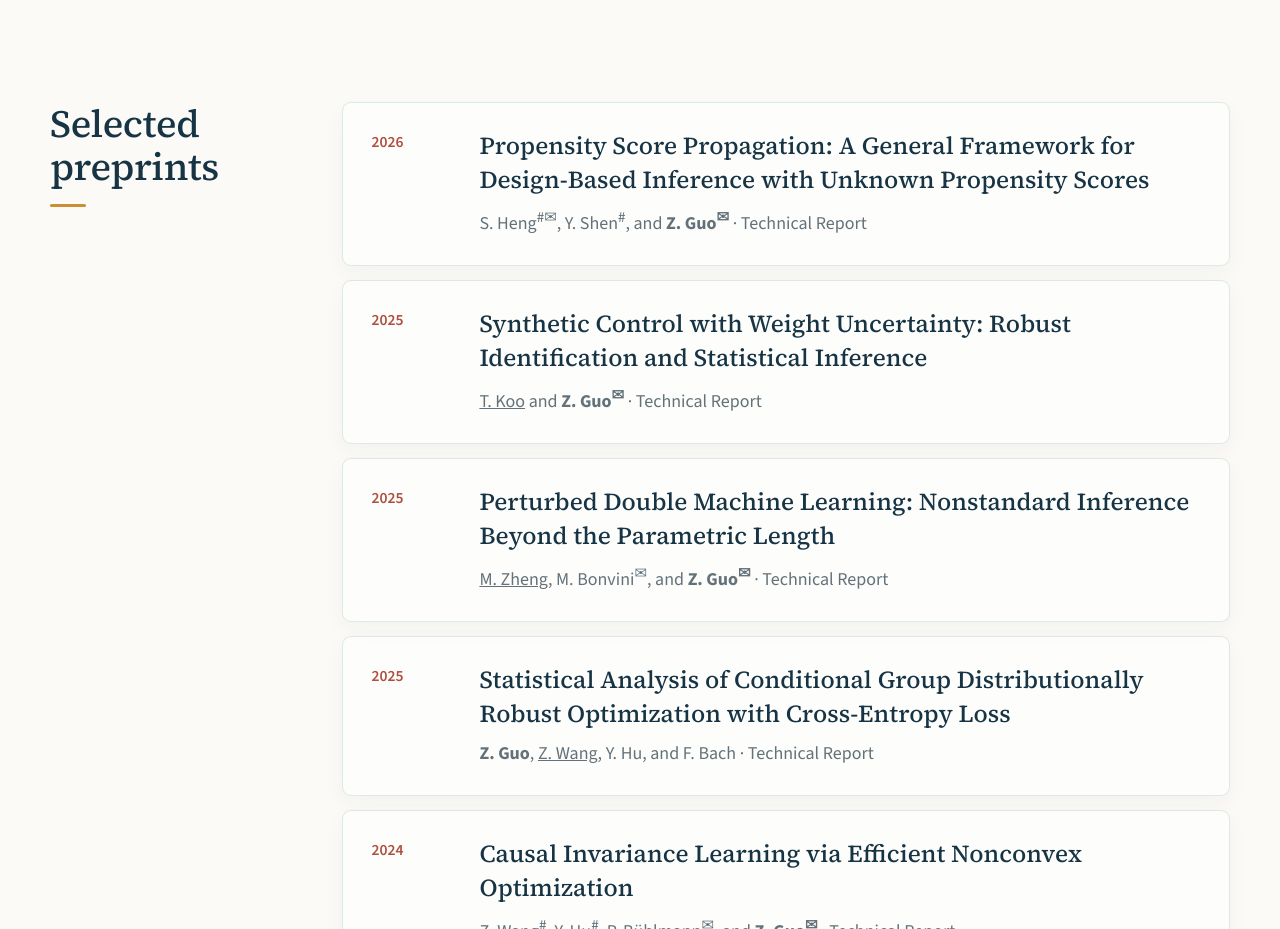
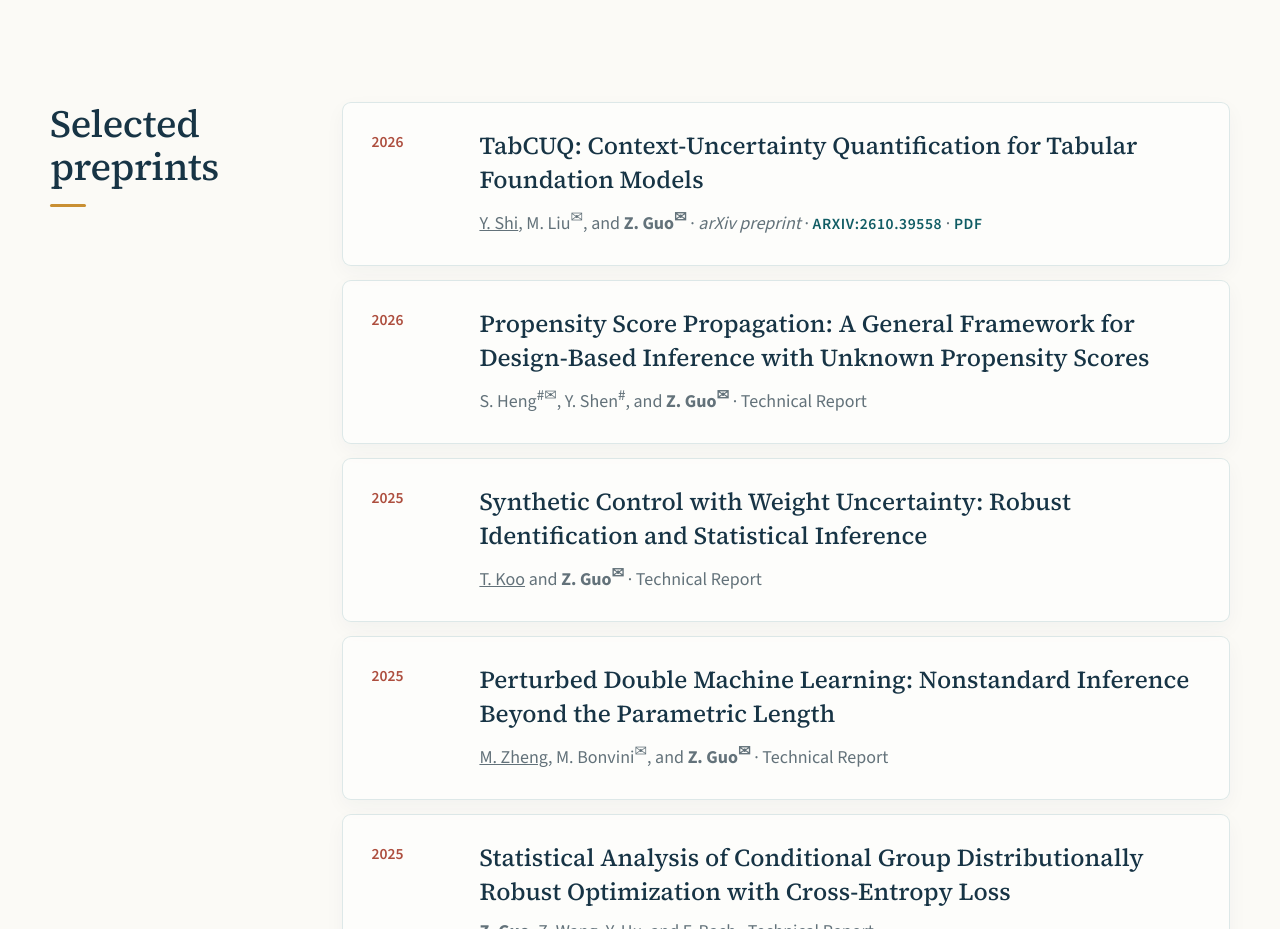
Before and after one commit to zijguo/zijguo.github.io, a plain HTML site: page index.html in a window 1280 px wide. Shown: the part 7260-8189 px from the top of the page. Drawn offline with nearby package versions, Linux system fonts and the light colour scheme.

Commit message:
Feature TabCUQ as representative work on homepage and CV

```diff
--- a/index.html
+++ b/index.html
@@ -315,6 +315,10 @@
       <ol class="publication-list preprint-list">
         <li>
           <span class="pub-year">2026</span>
+          <div><h3><a href="https://arxiv.org/abs/2610.39558">TabCUQ: Context-Uncertainty Quantification for Tabular Foundation Models</a></h3><p><u>Y. Shi</u>, M. Liu<sup>✉</sup>, and <strong>Z. Guo<sup>✉</sup></strong> · <em>arXiv preprint</em> · <a class="meta-link" href="https://arxiv.org/abs/2610.39558">arXiv:2610.39558</a> · <a class="meta-link" href="arxiv/TabCUQ.pdf">PDF</a></p></div>
+        </li>
+        <li>
+          <span class="pub-year">2026</span>
           <div><h3><a href="https://arxiv.org/abs/2601.13150">Propensity Score Propagation: A General Framework for Design-Based Inference with Unknown Propensity Scores</a></h3><p>S. Heng<sup>#✉</sup>, Y. Shen<sup>#</sup>, and <strong>Z. Guo<sup>✉</sup></strong> · Technical Report</p></div>
         </li>
         <li>
```
Also changed, not shown: 1 other file.
